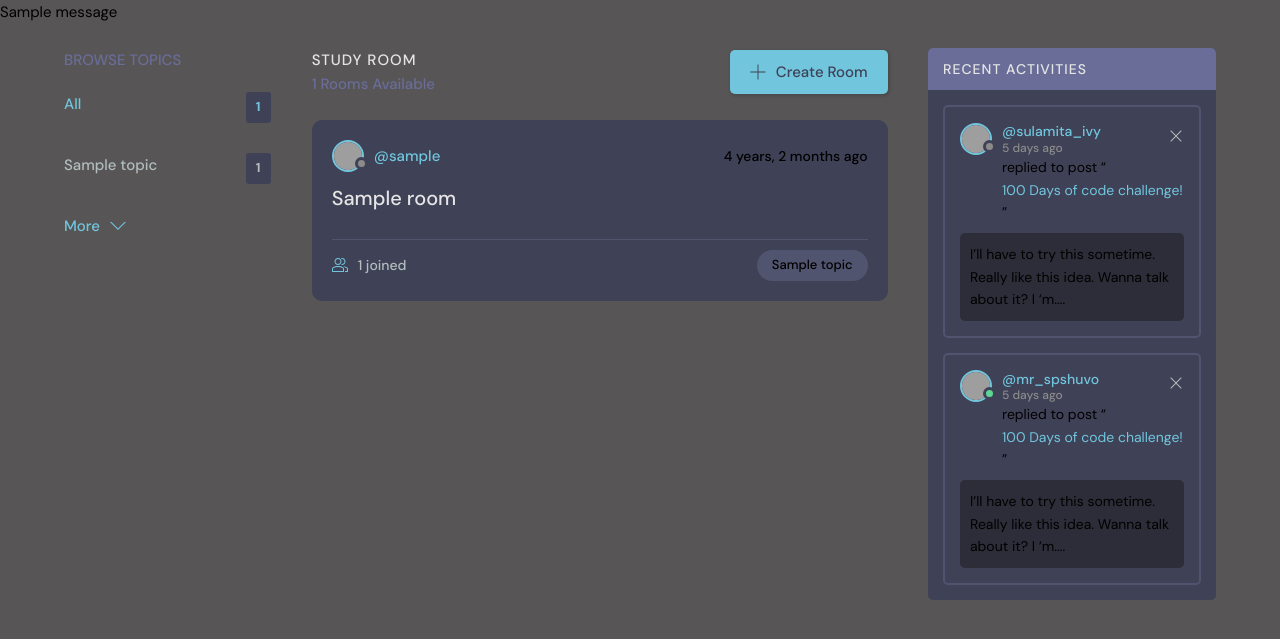
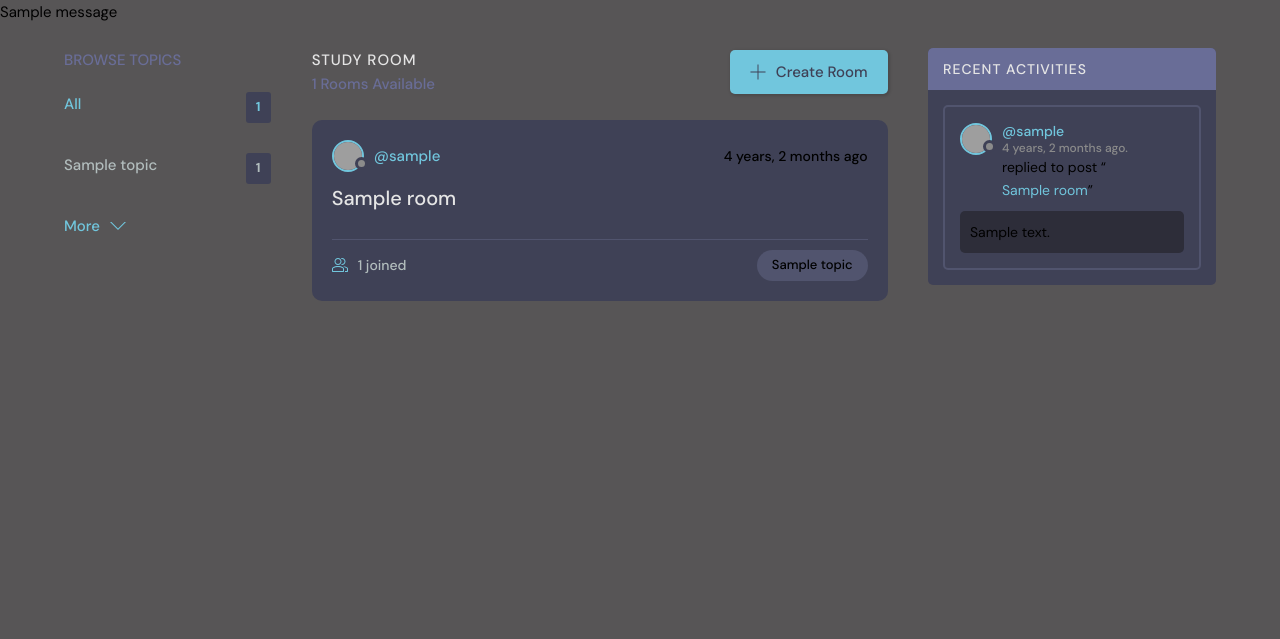
Before and after one commit to GEO-HACK/STUDYBUD, a Django app: page / in a window 1280 px wide. Shown: the part 76-715 px from the top of the page. Run offline with Django 5.2, Linux system fonts and the light colour scheme; tables that the repository leaves empty hold one stand-in row (values such as "Sample post"); one stand-in notice (Sample message) is shown; grey boxes are pictures that could not be loaded.

Commit message:
activity component

```diff
--- a/studybud/studyapp/templates/studybud/activity_component.html
+++ b/studybud/studyapp/templates/studybud/activity_component.html
@@ -1,16 +1,43 @@
-<h3>Recent Activity</h3>
-<hr>
-{%for message in room_messages%}
-<div>
-    <small><a href="{% url 'user-profile' message.user.id  %}">@{{message.user.username}} </a>{{message.created|timesince}} ago.</small>
-    <small>replied to "{{message.room}}"</small>
 
-    <p>{{message}}</p>
-    {% if message.user == request.user %}
-        <a href="{% url 'delete-message' message.id%}">delete</a>
 
-    {% endif %}
+<div class="activities">
+    <div class="activities__header">
+      <h2>Recent Activities</h2>
+    </div>
+    {% for message in room_messages %}
+    <div class="activities__box">
+      <div class="activities__boxHeader roomListRoom__header">
+        <a href="{% url 'user-profile' message.user.id  %}" class="roomListRoom__author">
+          <div class="avatar avatar--small">
+            <img src="https://randomuser.me/api/portraits/women/11.jpg" />
+          </div>
+          <p>
+            @{{message.user.username}}
+            <span>{{message.created|timesince}} ago.</span>
+          </p>
+        </a>
+         {% if message.user == request.user %}
+        <div class="roomListRoom__actions">
+          <a href="{% url 'delete-message' message.id%}">
+            <svg version="1.1" xmlns="http://www.w3.org/2000/svg" width="32" height="32" viewBox="0 0 32 32">
+              <title>remove</title>
+              <path
+                d="M27.314 6.019l-1.333-1.333-9.98 9.981-9.981-9.981-1.333 1.333 9.981 9.981-9.981 9.98 1.333 1.333 9.981-9.98 9.98 9.98 1.333-1.333-9.98-9.98 9.98-9.981z">
+              </path>
+            </svg>
+          </a>
+        </div>
+        {% endif %}
+      </div>
+      <div class="activities__boxContent">
+        <p>replied to post “<a href="{% url 'room' message.room.id %}">{{message.room}}</a>”</p>
+        <div class="activities__boxRoomContent">
+        {{message.body}}
+        </div>
+      </div>
+    </div>
+    {%endfor%}
 
-</div>
 
-{%endfor%}
+
+  </div>
--- a/studybud/studyapp/templates/studybud/home.html
+++ b/studybud/studyapp/templates/studybud/home.html
@@ -50,71 +50,10 @@
     </div>
     <!-- Room List End -->
 
+    {% include 'studybud/activity_component.html' %}
+
     <!-- Activities Start -->
-    <div class="activities">
-      <div class="activities__header">
-        <h2>Recent Activities</h2>
-      </div>
-      <div class="activities__box">
-        <div class="activities__boxHeader roomListRoom__header">
-          <a href="profile.html" class="roomListRoom__author">
-            <div class="avatar avatar--small">
-              <img src="https://randomuser.me/api/portraits/women/11.jpg" />
-            </div>
-            <p>
-              @sulamita_ivy
-              <span>5 days ago</span>
-            </p>
-          </a>
-          <div class="roomListRoom__actions">
-            <a href="#">
-              <svg version="1.1" xmlns="http://www.w3.org/2000/svg" width="32" height="32" viewBox="0 0 32 32">
-                <title>remove</title>
-                <path
-                  d="M27.314 6.019l-1.333-1.333-9.98 9.981-9.981-9.981-1.333 1.333 9.981 9.981-9.981 9.98 1.333 1.333 9.981-9.98 9.98 9.98 1.333-1.333-9.98-9.98 9.98-9.981z">
-                </path>
-              </svg>
-            </a>
-          </div>
-        </div>
-        <div class="activities__boxContent">
-          <p>replied to post “<a href="room.html">100 Days of code challenge!</a>”</p>
-          <div class="activities__boxRoomContent">
-            I’ll have to try this sometime. Really like this idea. Wanna talk about it? I ‘m....
-          </div>
-        </div>
-      </div>
 
-      <div class="activities__box">
-        <div class="activities__boxHeader roomListRoom__header">
-          <a href="profile.html" class="roomListRoom__author">
-            <div class="avatar avatar--small active">
-              <img src="https://randomuser.me/api/portraits/men/13.jpg" />
-            </div>
-            <p>
-              @mr_spshuvo
-              <span>5 days ago</span>
-            </p>
-          </a>
-          <div class="roomListRoom__actions">
-            <a href="#">
-              <svg version="1.1" xmlns="http://www.w3.org/2000/svg" width="32" height="32" viewBox="0 0 32 32">
-                <title>remove</title>
-                <path
-                  d="M27.314 6.019l-1.333-1.333-9.98 9.981-9.981-9.981-1.333 1.333 9.981 9.981-9.981 9.98 1.333 1.333 9.981-9.98 9.98 9.98 1.333-1.333-9.98-9.98 9.98-9.981z">
-                </path>
-              </svg>
-            </a>
-          </div>
-        </div>
-        <div class="activities__boxContent">
-          <p>replied to post “<a href="room.html">100 Days of code challenge!</a>”</p>
-          <div class="activities__boxRoomContent">
-            I’ll have to try this sometime. Really like this idea. Wanna talk about it? I ‘m....
-          </div>
-        </div>
-      </div>
-    </div>
     <!-- Activities End -->
   </div>
 </main>
```
